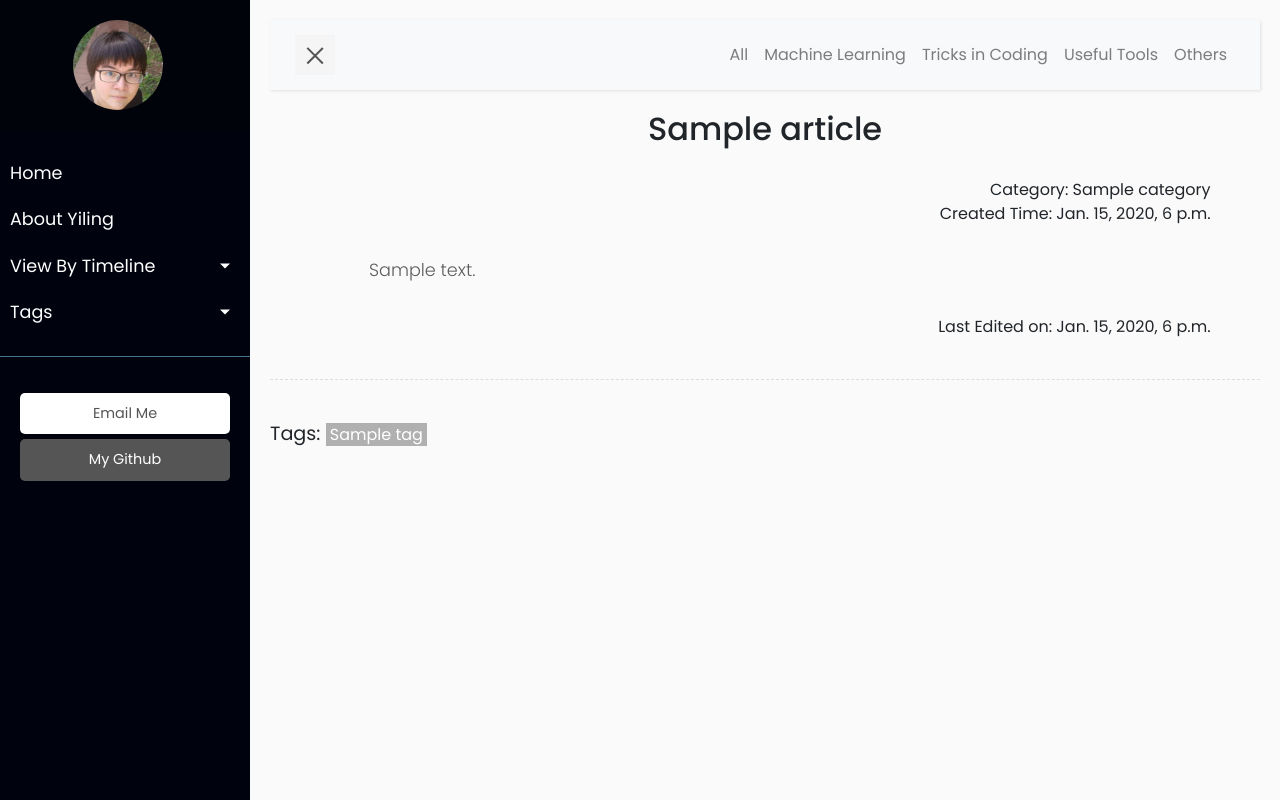
After one commit to 610yilingliu/yiling_blog, a Django app: page /article_en/1/ in a window 1280 px wide. The commit adds this page. Run offline with Django 3.2, Linux system fonts and the light colour scheme; tables that the repository leaves empty hold one stand-in row (values such as "Sample post"); some libraries are stand-ins or nearby versions.

Commit message:
article page;markdown;top-navbar

```diff
--- a/myblog/myblog/admin.py
+++ b/myblog/myblog/admin.py
@@ -1,7 +1,11 @@
 from django.contrib import admin
 from .models import *
 
-admin.site.register(Article)
+# view for articles in admin control panel
+class ArticleAdminView(admin.ModelAdmin):
+    list_display = ['title', 'create_time', 'modify_time', 'category', 'language']
+
+admin.site.register(Article, ArticleAdminView)
 admin.site.register(Category)
 admin.site.register(Tag)
 admin.site.register(Language)
--- a/myblog/myblog/models.py
+++ b/myblog/myblog/models.py
@@ -1,13 +1,25 @@
 from django.db import models
+from django.urls import reverse
+
+
 
 class Category(models.Model):
     name = models.CharField(max_length = 100,unique=True)
 
+    def __str__(self):
+        return self.name
+
 class Tag(models.Model):
     name = models.CharField(max_length = 50,unique=True)
 
+    def __str__(self):
+        return self.name
+
 class Language(models.Model):
     name = models.CharField(max_length = 10,unique=True)
+
+    def __str__(self):
+        return self.name
 
 class Article(models.Model):
     title = models.CharField(max_length = 100,unique=True)
@@ -19,3 +31,9 @@ class Article(models.Model):
     ## if no CASCADE, there will be an error while migrating database.
     category = models.ForeignKey(Category, on_delete = models.CASCADE)
     language = models.ForeignKey(Language, on_delete = models.CASCADE)
+
+    def __str__(self):
+        return self.title
+
+    def get_absolute_url(self):
+        return reverse('myblog:article', kwargs={'pk': self.pk})
--- a/myblog/myblog/settings.py
+++ b/myblog/myblog/settings.py
@@ -37,7 +37,8 @@ INSTALLED_APPS = [
     'django.contrib.sessions',
     'django.contrib.messages',
     'django.contrib.staticfiles',
-    'myblog'
+    # 'myblog'
+    'myblog.admin_config.BlogConfig',
 ]
 
 MIDDLEWARE = [
--- a/myblog/myblog/urls.py
+++ b/myblog/myblog/urls.py
@@ -14,13 +14,15 @@ Including another URLconf
     2. Add a URL to urlpatterns:  path('blog/', include('blog.urls'))
 """
 from django.contrib import admin
-from django.urls import path
+from django.urls import path,include
 from . import views
 
+app_name = 'myblog'
 urlpatterns = [
     path('admin/', admin.site.urls),
     path('', views.index, name = 'index'),
     path('zhcn_index/', views.zhcn_index, name ='zhcn_index'),
-    path('en_index/', views.en_index, name = 'en_index')
+    path('en_index/', views.en_index, name = 'en_index'),
+    path('article_en/<int:pk>/', views.article, name='article'),
 
 ]
--- a/myblog/myblog/views.py
+++ b/myblog/myblog/views.py
@@ -1,7 +1,8 @@
 from django.http import HttpResponse
-from django.shortcuts import render
+from django.shortcuts import render, get_object_or_404
 from .models import *
-import markdown
+from markdown import markdown
+
 
 
 
@@ -21,3 +22,17 @@ def zhcn_index(request):
     return render(request, 'index.html', context = {
         'title': '不正经的二次元杂物堆放地'
     })
+
+def article(request, pk):
+    article =get_object_or_404(Article, pk=pk)
+    config = {
+        'codehilite': {
+            'use_pygments': False,
+            'css_class': 'prettyprint linenums',
+        }
+    }
+    article.body = markdown(article.body, extensions=['codehilite'], extension_configs=config)
+    return render(request, 'en_article.html', context={
+        'title': 'Article',
+        'article': article
+    })
--- a/myblog/statics/css/main_format.css
+++ b/myblog/statics/css/main_format.css
@@ -28,7 +28,7 @@ a, a:hover, a:focus {
     background: #fff;
     border: none;
     border-radius: 0;
-    margin-bottom: 40px;
+    margin-bottom: 20px;
     box-shadow: 1px 1px 3px rgba(0, 0, 0, 0.1);
 }
 
@@ -45,13 +45,6 @@ a, a:hover, a:focus {
     margin: 40px 0;
 }
 
-.time{
-    font-family: 'Poppins', sans-serif;
-    font-size: 1em;
-    font-weight: 300;
-    line-height: 1.5em;
-    color: #999;
-}
 /* ---------------------------------------------------
     SIDEBAR STYLE
 ----------------------------------------------------- */
@@ -240,3 +233,17 @@ a.article, a.article:hover {
     overflow: hidden;
     margin-left: 25%
   }
+
+  .time{
+    font-family: 'Poppins', sans-serif;
+    font-size: 1em;
+    font-weight: 300;
+    line-height: 1.5em;
+    color: #999;
+}
+
+.tags{
+    color:white;
+    background-color: rgb(177, 176, 176);
+    font-size: smaller;
+}
--- /dev/null
+++ b/myblog/statics/js/main.js
@@ -0,0 +1,21 @@
+function add_shadow(elem){
+    $(elem).css("filter","drop-shadow(2px 2px 1px black)");
+    $(elem).css("color","black")
+}
+
+function rm_shadow(elem){
+    $(elem).css("filter","drop-shadow(0px 0px 0px white)")
+}
+
+function selected(elem){
+    $(elem).css("background-color","rgb(240, 240, 240)")
+}
+
+function unselected(elem){
+    $(elem).css("background-color","white")
+}
+
+function on_current(tag_id){
+    var tag=document.getElementById(tag_id);
+    tag.classList.add("active");
+}
--- /dev/null
+++ b/myblog/templates/en_article.html
@@ -0,0 +1,21 @@
+{% extends "main_format_en.html" %}
+{% block content %}
+<h2 style="text-align: center;">{{ article.title }}</h2>
+<div style="text-align: right;margin-right:5%;margin-top: 3%;" >
+    <div>Category: {{ article.category }}</div>
+    <div>Created Time: {{ article.create_time }}</div>
+</div>
+<div style="margin-top:3%;margin-left:10%;margin-right:10%">
+    <p>
+    {{article.body | safe}}
+    </p>
+</div>
+<div style="text-align: right;margin-right:5%;margin-top:3%">Last Edited on: {{ article.modify_time }}</div>
+<div class="line"></div>
+<div style="font-size:larger">
+    Tags:
+    {% for tag in article.tags.all %}
+        <span class="tags"> &nbsp;{{tag.name}}&nbsp;</span>
+    {% endfor %}
+</div>
+{% endblock %}
--- a/myblog/templates/index.html
+++ b/myblog/templates/index.html
@@ -35,12 +35,12 @@
                 </a>
             </div>
 
-
     </div>
     </div>
 
 
-    <script src="{% static 'js/jquery_3.31.min.js' %}"></script>
-    <script src="{% static 'js/effects.js' %}"></script>
+    <script src="{% static 'js/jquery.min.js' %}"></script>
+    <script src="{% static 'js/bootstrap.min.js' %}"></script>
+    <script src="{% static 'js/main.js' %}"></script>
 </body>
 </html>
--- a/myblog/templates/main_format_en.html
+++ b/myblog/templates/main_format_en.html
@@ -10,12 +10,12 @@
     <title>{{ title }} - Yiling's Blog</title>
 
     {% load static %}
+    <script src="{% static 'js/main.js' %}"></script>
     <link href="{% static 'css/bootstrap.min.css' %}" rel="stylesheet" type="text/css">
     <link href ="{% static 'css/main_format.css' %}" rel="stylesheet">
-
-    <!-- Font Awesome JS -->
     <script defer src="{% static 'js/solid.js' %}"></script>
     <script defer src="{% static 'js/fontawesome.js' %}"></script>
+
 
 </head>
 
@@ -92,8 +92,8 @@
 
                     <div class="collapse navbar-collapse" id="navbarSupportedContent">
                         <ul class="nav navbar-nav ml-auto">
-                            <li class="nav-item active" id="Machine_Learning">
-                                <a class="nav-link" href="#">All</a>
+                            <li class="nav-item" id="all">
+                                <a class="nav-link" href="/en_index">All</a>
                             </li>
                             <li class="nav-item" id="Machine_Learning">
                                 <a class="nav-link" href="#">Machine Learning</a>
@@ -121,6 +121,7 @@
     <script src="{% static 'js/jquery.min.js' %}"></script>
     <script src="{% static 'js/bootstrap.min.js' %}"></script>
     <script src="{% static 'js/popper.js' %}"></script>
+    <script src="{% static 'js/main.js' %}"></script>
 
     <script type="text/javascript">
         $(document).ready(function () {
@@ -129,8 +130,6 @@
                 $(this).toggleClass('active');
             });
         });
-    </script>
-    <script type="text/javascript">
 
     </script>
 </body>
```
Also changed, not shown: myblog/myblog/admin_config.py (added, +7 -0 lines), myblog/statics/js/sidebar.js (deleted, +0 -19 lines), myblog/templates/en_index.html (+13 -1 lines), README.md.
